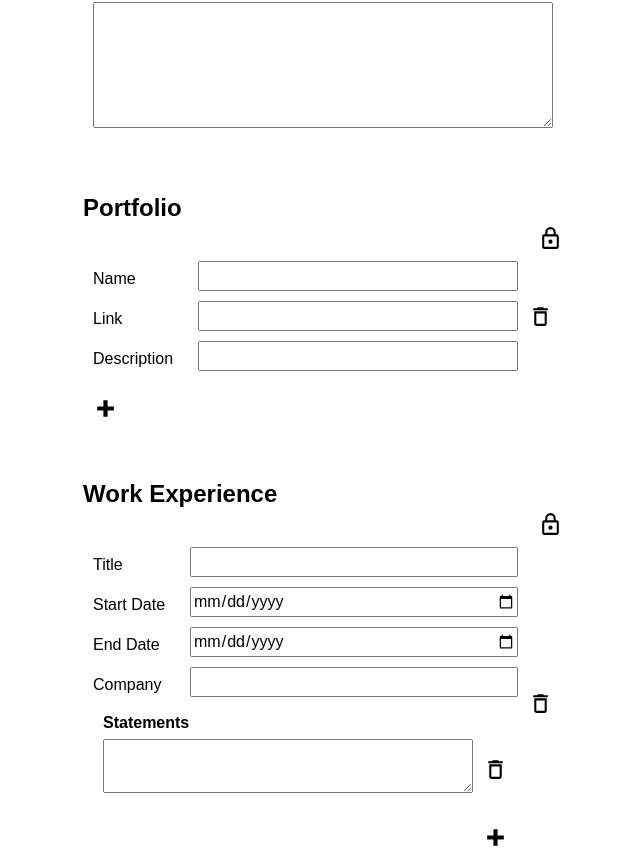
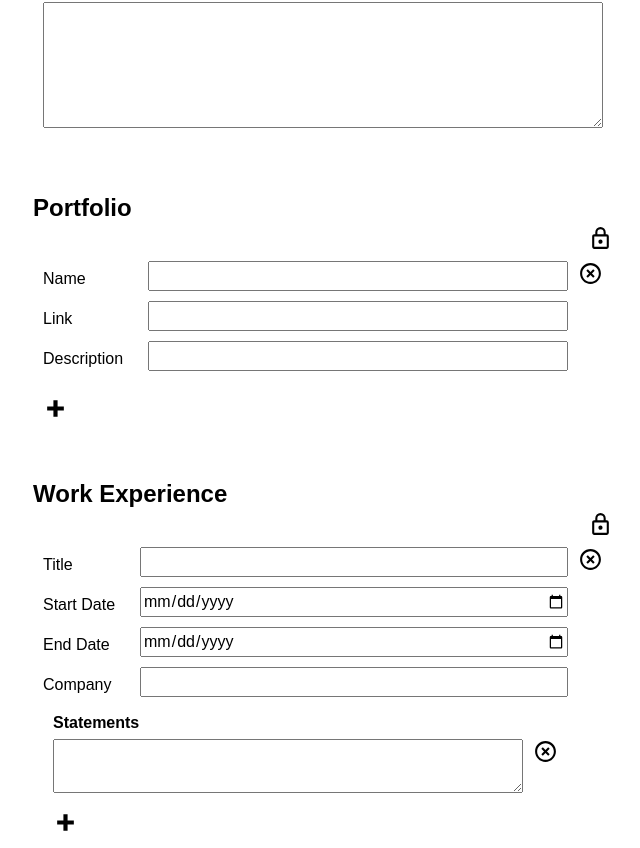
Before and after one commit to tlupien-personal/odin-cv-application, a React (Vite) app: page / in a window 1280 px wide. Shown: the part 435-1283 px from the top of the page, without its empty margins (317-957 px from the left). Built offline with nearby package versions, Linux system fonts and the light colour scheme.

Commit message:
Improve styling

```diff
--- a/src/components/Expandable.jsx
+++ b/src/components/Expandable.jsx
@@ -10,9 +10,12 @@ const Expandable = function ({ isLocked, renderItem }) {
   };
 
   return (
-    <ul className="expandable">
+    <ul className={`expandable ${isLocked ? "locked" : "unlocked"}`}>
       {items.map((item) => (
-        <li className="expandable-row" key={item}>
+        <li
+          className={`expandable-row ${isLocked ? "locked" : "unlocked"}`}
+          key={item}
+        >
           {renderItem(isLocked, item)}
           {!isLocked && (
             <IconButton
--- a/src/components/IconButton.jsx
+++ b/src/components/IconButton.jsx
@@ -3,25 +3,25 @@ import "../styles/iconButton.css";
 const ICONS = {
   unlock: (
     <svg xmlns="http://www.w3.org/2000/svg" viewBox="0 0 24 24">
-      <title>lock-open-variant-outline</title>
+      <title>Unlock</title>
       <path d="M10 13C11.1 13 12 13.89 12 15C12 16.11 11.11 17 10 17S8 16.11 8 15 8.9 13 10 13M18 1C15.24 1 13 3.24 13 6V8H4C2.9 8 2 8.9 2 10V20C2 21.1 2.9 22 4 22H16C17.1 22 18 21.1 18 20V10C18 8.9 17.1 8 16 8H15V6C15 4.34 16.34 3 18 3S21 4.34 21 6V8H23V6C23 3.24 20.76 1 18 1M16 10V20H4V10H16Z" />
     </svg>
   ),
   lock: (
     <svg xmlns="http://www.w3.org/2000/svg" viewBox="0 0 24 24">
-      <title>lock-outline</title>
+      <title>Lock</title>
       <path d="M12,17C10.89,17 10,16.1 10,15C10,13.89 10.89,13 12,13A2,2 0 0,1 14,15A2,2 0 0,1 12,17M18,20V10H6V20H18M18,8A2,2 0 0,1 20,10V20A2,2 0 0,1 18,22H6C4.89,22 4,21.1 4,20V10C4,8.89 4.89,8 6,8H7V6A5,5 0 0,1 12,1A5,5 0 0,1 17,6V8H18M12,3A3,3 0 0,0 9,6V8H15V6A3,3 0 0,0 12,3Z" />
     </svg>
   ),
   delete: (
     <svg xmlns="http://www.w3.org/2000/svg" viewBox="0 0 24 24">
-      <title>delete-outline</title>
-      <path d="M6,19A2,2 0 0,0 8,21H16A2,2 0 0,0 18,19V7H6V19M8,9H16V19H8V9M15.5,4L14.5,3H9.5L8.5,4H5V6H19V4H15.5Z" />
+      <title>Delete</title>
+      <path d="M12,20C7.59,20 4,16.41 4,12C4,7.59 7.59,4 12,4C16.41,4 20,7.59 20,12C20,16.41 16.41,20 12,20M12,2C6.47,2 2,6.47 2,12C2,17.53 6.47,22 12,22C17.53,22 22,17.53 22,12C22,6.47 17.53,2 12,2M14.59,8L12,10.59L9.41,8L8,9.41L10.59,12L8,14.59L9.41,16L12,13.41L14.59,16L16,14.59L13.41,12L16,9.41L14.59,8Z" />
     </svg>
   ),
   add: (
     <svg xmlns="http://www.w3.org/2000/svg" viewBox="0 0 24 24">
-      <title>plus-thick</title>
+      <title>Add</title>
       <path d="M20 14H14V20H10V14H4V10H10V4H14V10H20V14Z" />
     </svg>
   ),
--- a/src/components/specifics/Bullets.jsx
+++ b/src/components/specifics/Bullets.jsx
@@ -5,7 +5,7 @@ import "../../styles/bullets.css";
 
 const Bullet = function ({ isLocked, data, handleChange, uuid }) {
   if (isLocked) {
-    return <p>{data[uuid]}</p>;
+    return <>{data[uuid]}</>;
   } else {
     return (
       <form className="exempt">
--- a/src/components/specifics/WorkExperienceDisplayForm.jsx
+++ b/src/components/specifics/WorkExperienceDisplayForm.jsx
@@ -1,9 +1,12 @@
 import FormHelper from "./FormHelper";
 import Bullets from "./Bullets";
+import "../../styles/workExperienceDisplayForm.css";
 
 const formatDate = function (date) {
-  // TODO: implement this
-  return date;
+  return new Date(date).toLocaleString("en-US", {
+    month: "short",
+    year: "numeric",
+  });
 };
 
 const WorkExperienceDisplayForm = function ({ isLocked, data, handleChange }) {
@@ -11,12 +14,14 @@ const WorkExperienceDisplayForm = function ({ isLocked, data, handleChange }) {
   if (isLocked) {
     top = (
       <>
-        <h3>{data.title}</h3>
-        <p>
-          {data.startDate && data.endDate
-            ? `${formatDate(data.startDate)}-${formatDate(data.endDate)}`
-            : null}
-        </p>
+        <div className="subitem-header">
+          <h3>{data.title}</h3>
+          <p>
+            {data.startDate && data.endDate
+              ? `${formatDate(data.startDate)} - ${formatDate(data.endDate)}`
+              : null}
+          </p>
+        </div>
         <p>{data.company}</p>
       </>
     );
@@ -38,7 +43,7 @@ const WorkExperienceDisplayForm = function ({ isLocked, data, handleChange }) {
   }
 
   return (
-    <div>
+    <div className="work-experience-item">
       {top}
       <Bullets isLocked={isLocked} />
     </div>
--- a/src/styles/areaHelper.css
+++ b/src/styles/areaHelper.css
@@ -9,4 +9,5 @@
 
 textarea {
   width: 100%;
+  resize: vertical;
 }
--- a/src/styles/bullets.css
+++ b/src/styles/bullets.css
@@ -3,13 +3,18 @@
 }
 
 .bullets ul {
-  padding-left: 0;
+  padding: 0;
+  gap: 10px;
+}
+
+.bullets ul.locked {
+  padding-left: 25px;
+}
+
+.bullets li.locked {
+  list-style-type: disc;
 }
 
 .bullets h4 {
   line-height: 2;
 }
-
-.bullets .add-btn {
-  align-self: flex-end;
-}
--- a/src/styles/container.css
+++ b/src/styles/container.css
@@ -1,5 +1,5 @@
 div.container {
-  max-width: 500px;
+  max-width: 600px;
   margin: 0 auto;
   padding: 10px;
 }
--- a/src/styles/expandable.css
+++ b/src/styles/expandable.css
@@ -4,8 +4,12 @@
   gap: 25px;
 }
 
-.expandable-row {
+.expandable-row.unlocked {
   display: grid;
   grid-template-columns: 1fr 25px;
   gap: 10px;
 }
+
+.expandable-row.locked {
+  list-style: none;
+}
--- a/src/styles/formDisplay.css
+++ b/src/styles/formDisplay.css
@@ -5,7 +5,7 @@ form:not(.exempt) {
   gap: 10px 25px;
 }
 
-@media (width < 500px) {
+@media (width < 450px) {
   form:not(.exempt) {
     display: flex;
     flex-direction: column;
--- a/src/styles/iconButton.css
+++ b/src/styles/iconButton.css
@@ -2,13 +2,11 @@ button {
   background-color: transparent;
   border: none;
   padding: 0;
-}
-
-.lockable-btn {
-  position: absolute;
-  top: 0;
-  right: 0;
-  transform: translateY(-100%);
+  width: 25px;
+  height: 25px;
+  display: flex;
+  align-items: center;
+  justify-content: center;
 }
 
 svg {
--- a/src/styles/lockable.css
+++ b/src/styles/lockable.css
@@ -5,3 +5,10 @@ div.lockable {
 div.lockable > :not(button) {
   padding: 10px;
 }
+
+.lockable-btn {
+  position: absolute;
+  top: 0;
+  right: 0;
+  transform: translateY(-100%);
+}
--- /dev/null
+++ b/src/styles/workExperienceDisplayForm.css
@@ -0,0 +1,5 @@
+.subitem-header {
+  display: flex;
+  justify-content: space-between;
+  align-items: flex-end;
+}
```
